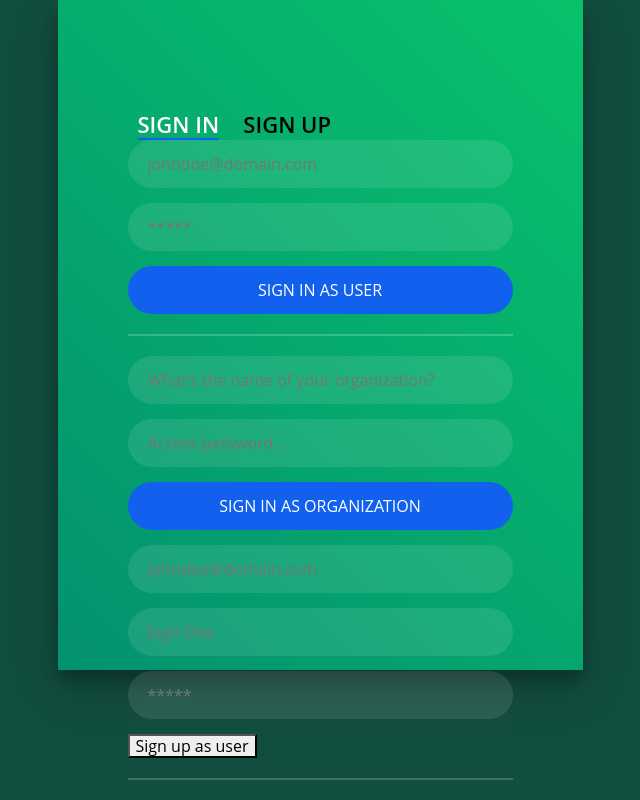
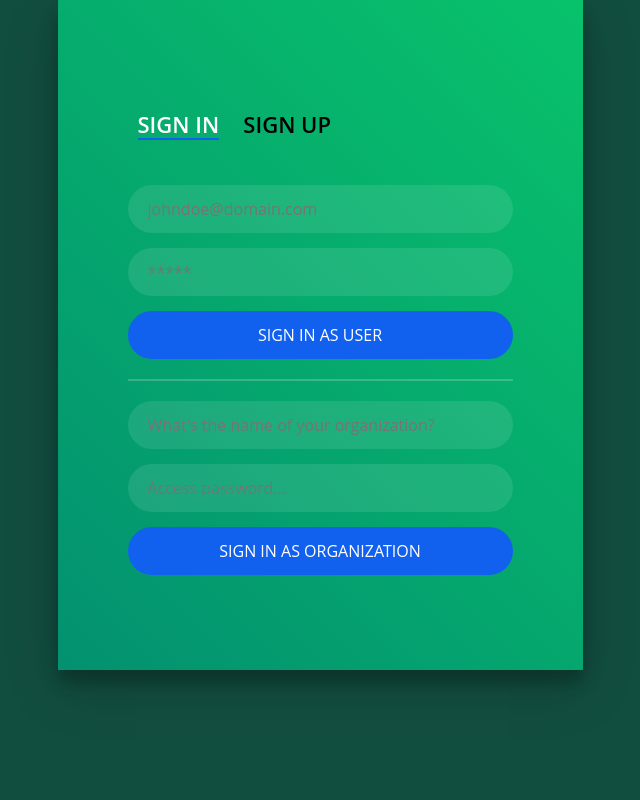
Before and after one commit to jianmin-chen/volunteerpedia, a Flask app: page /signin in a window 1280 px wide. Shown: the whole page, without its empty margins (320-960 px from the left). Run offline with Flask 2, Linux system fonts and the light colour scheme.

Commit message:
Push to custom

```diff
--- a/static/login.css
+++ b/static/login.css
@@ -11,7 +11,7 @@ a{color:inherit;text-decoration:none}
 
 .login-wrap{
 	width:100%;
-    margin-top: 8%;
+    margin-top: 2%;
     margin: auto;
 	max-width:525px;
 	min-height:670px;
@@ -61,6 +61,7 @@ a{color:inherit;text-decoration:none}
 	border-color:#1161ee;
 }
 .login-form{
+	margin-top: 45px;
 	min-height:345px;
 	position:relative;
 	perspective:1000px;
--- a/templates/layout.html
+++ b/templates/layout.html
@@ -10,9 +10,6 @@
         {% block resources %}{% endblock %}
     </head>
     <body>
-        {% if get_flashed_messages() %}
-            <p>{{ get_flashed_messages() | join(" ") }}</p>
-        {% endif %}
         {% block body %}{% endblock %}
     </body>
 </html>
--- a/templates/signin.html
+++ b/templates/signin.html
@@ -26,9 +26,13 @@
 {% block body %}
     <div class="login-wrap">
                 <div class="login-html">
+                    {% if get_flashed_messages() %}
+                        <p style='color: white;'>{{ get_flashed_messages() | join(" ") }}</p>
+                    {% endif %}
                     <input id="tab-1" type="radio" name="tab" class="sign-in" checked><label for="tab-1" class="tab">Sign In</label>
                     <input id="tab-2" type="radio" name="tab" class="sign-up"><label for="tab-2" class="tab">Sign Up</label>
                     <div class="login-form">
+
                         <div class="sign-in-htm">
                             <form class="{{ url_for('general.signin') }}" method="post">
                                 <input autocomplete="off" name="type" type="hidden" value="user"/>
@@ -55,8 +59,10 @@
                                     <button class="button" type="submit">Sign in as organization</button>
                                 </div>
                             </form>
+                        </div>
 
                         <!--Sign Up menu-->
+                         <div class="sign-up-htm">
                             <form action="{{ url_for('general.signup' ) }}" method="post">
                                 <form action="{{ url_for('general.signup') }}" method="post">
                                     <input class="input" autocomplete="off" name="type" type="hidden" value="user"/>
@@ -64,17 +70,27 @@
                                         <input class="input" autocomplete="off" name="email" type="email" maxlength="64" placeholder="johndoe@domain.com" required/>
                                     </div>
                                     <div class="group">
-                                        <input class="input" autocomplete="off" name="username" type="text" maxlength="64" placeholder="Jogn Doe" required/>
+                                        <input class="input" autocomplete="off" name="username" type="text" maxlength="64" placeholder="John Doe" required/>
                                     </div>
                                     <div class="group">
                                         <input class="input" autocomplete="off" name="password" type="password" placeholder="*****" required/>
                                     </div>
                                     <div class="group">
-                                        <button type="submit">Sign up as user</button>
+                                        <button class="button" type="submit">Sign up as user</button>
                                     </div>
                                 </form>
                             </form>
                             <div class="hr"></div>
+                            <!-- CHANGE HERE -->
+                            <form action="{{ url_for('general.signup' )}}" method="post">
+                                <div class="group">
+                                    <input class="input" autcomplete="off" name="type" type="hidden" value="organization"/>
+                                    <input class="input" autocomplete="off" name="name" type="text" placeholder="What's the name of your organization?" required/>
+                                    <textarea autocomplete="off" name="description" placeholder="What does your organization do?" required></textarea>
+                                    <input class="input" autocomplete="off" name="password" type="password" placeholder="Access password..." required/>
+                                    <button class="button" type="submit">Sign up as organization</button>
+                                </div>
+                            </form>
                         </div>
                     </div>
                 </div>
```
Also changed, not shown: templates/create.html (deleted, +0 -9 lines), templates/signup.html (deleted, +0 -23 lines), database.db.
